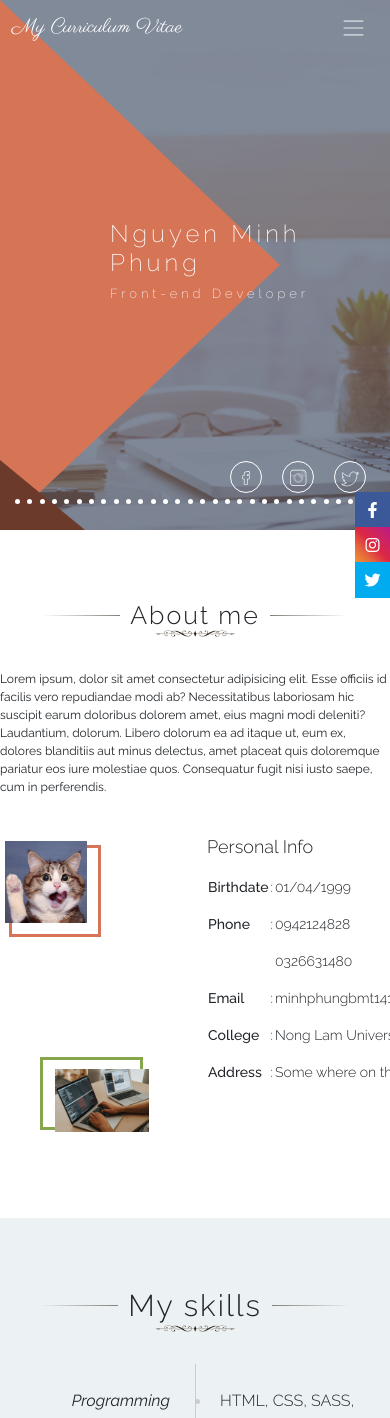
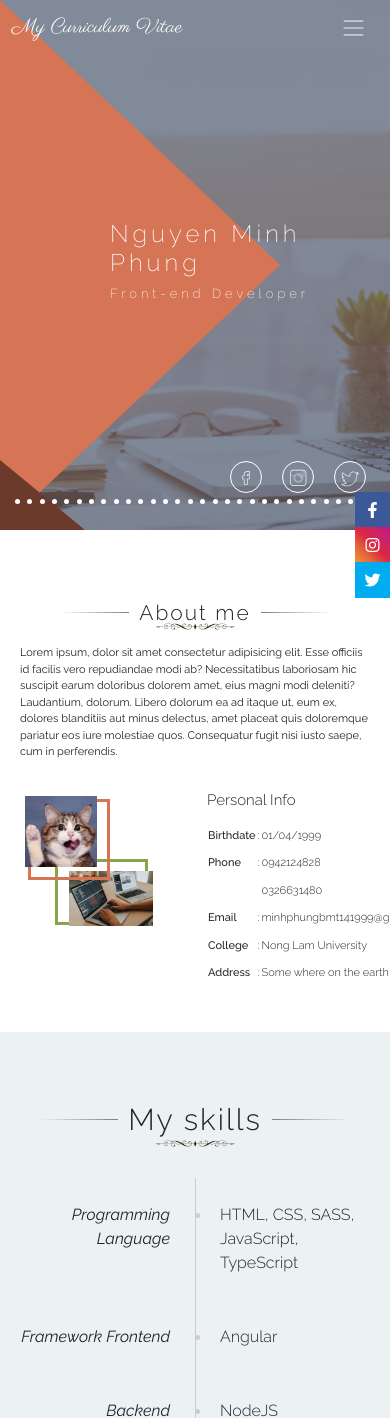
Before and after one commit to chotr/cv-angular, an Angular app: page / in a window 390 px wide. Shown: the top 1418 px of the page. Built offline with nearby package versions, Linux system fonts and the light colour scheme.

Commit message:
responsive about

```diff
--- a/src/app/clients/about/about.component.scss
+++ b/src/app/clients/about/about.component.scss
@@ -154,3 +154,111 @@
     }
   }
 }
+
+@include responsive("large") {
+  .content {
+    padding-bottom: 70px;
+    .title {
+      padding-bottom: 30px;
+      h2 {
+        font-size: 25px;
+      }
+    }
+    .introduce {
+      font-size: 12px;
+      padding-bottom: 40px;
+    }
+    .info {
+      padding-bottom: 40px;
+      .img_content {
+        .img_absolute {
+          bottom: 0;
+        }
+      }
+      .personal_info {
+        font-size: 20px;
+        h3 {
+          font-size: 18px;
+        }
+        table {
+          th {
+            font-size: 14px;
+          }
+          td {
+            font-size: 14px;
+          }
+          td,
+          th {
+            padding-bottom: 12px;
+          }
+        }
+      }
+    }
+  }
+}
+
+@include responsive("medium") {
+  .content {
+    padding-bottom: 50px;
+    .title {
+      padding-bottom: 20px;
+      h2 {
+        font-size: 21px;
+      }
+    }
+    .introduce {
+      font-size: 11px;
+      padding-bottom: 30px;
+    }
+    .info {
+      .img_content {
+        .img_absolute {
+          bottom: 15%;
+        }
+      }
+      .personal_info {
+        font-size: 18px;
+        h3 {
+          font-size: 15px;
+        }
+        table {
+          th {
+            font-size: 11px;
+          }
+          td {
+            font-size: 11px;
+          }
+          td,
+          th {
+            padding-bottom: 10px;
+          }
+        }
+      }
+    }
+  }
+}
+
+@include responsive("small") {
+  .content {
+    padding-left: 20px;
+    padding-right: 20px;
+    padding-bottom: 0px;
+    .title {
+      padding-bottom: 20px;
+      h2 {
+        font-size: 21px;
+      }
+    }
+    .introduce {
+      font-size: 11px;
+      padding-bottom: 30px;
+    }
+    .info {
+      .img_content {
+        .img_absolute {
+          bottom: 30%;
+        }
+      }
+    }
+  }
+}
```
